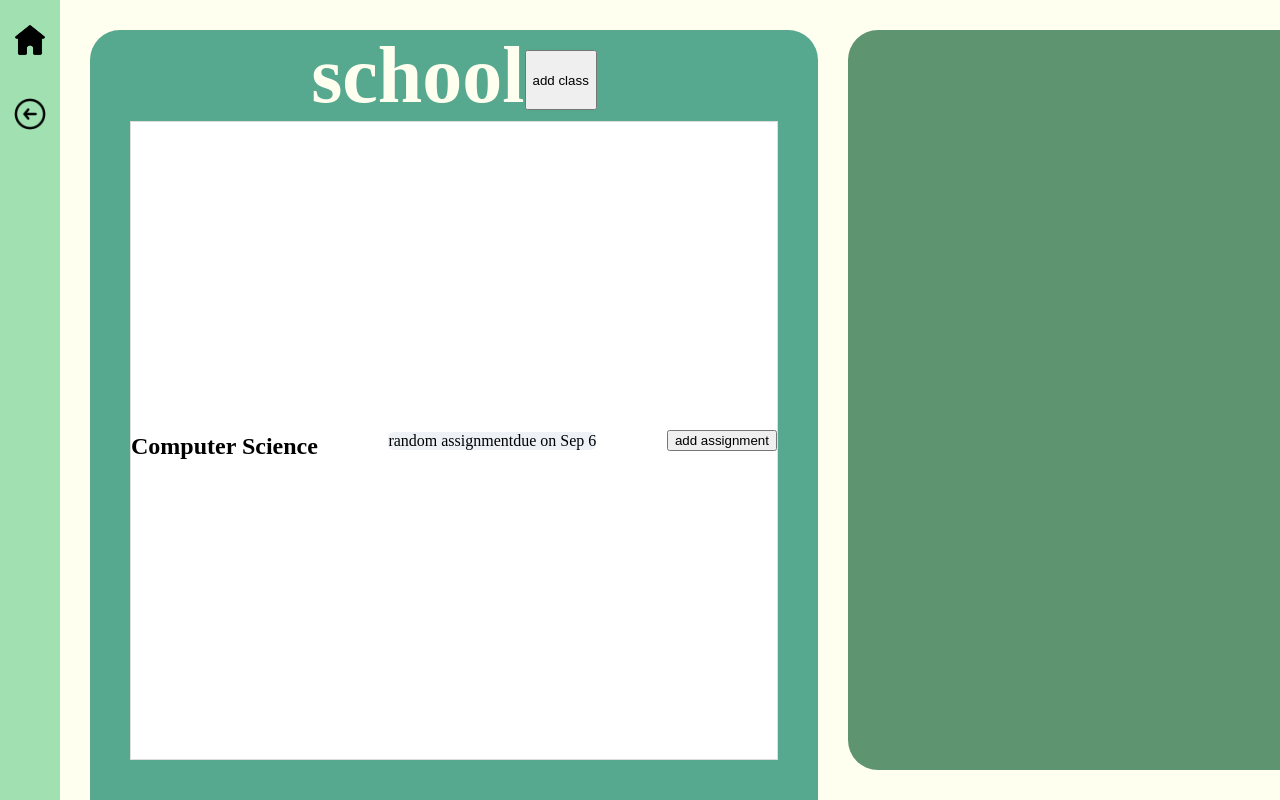
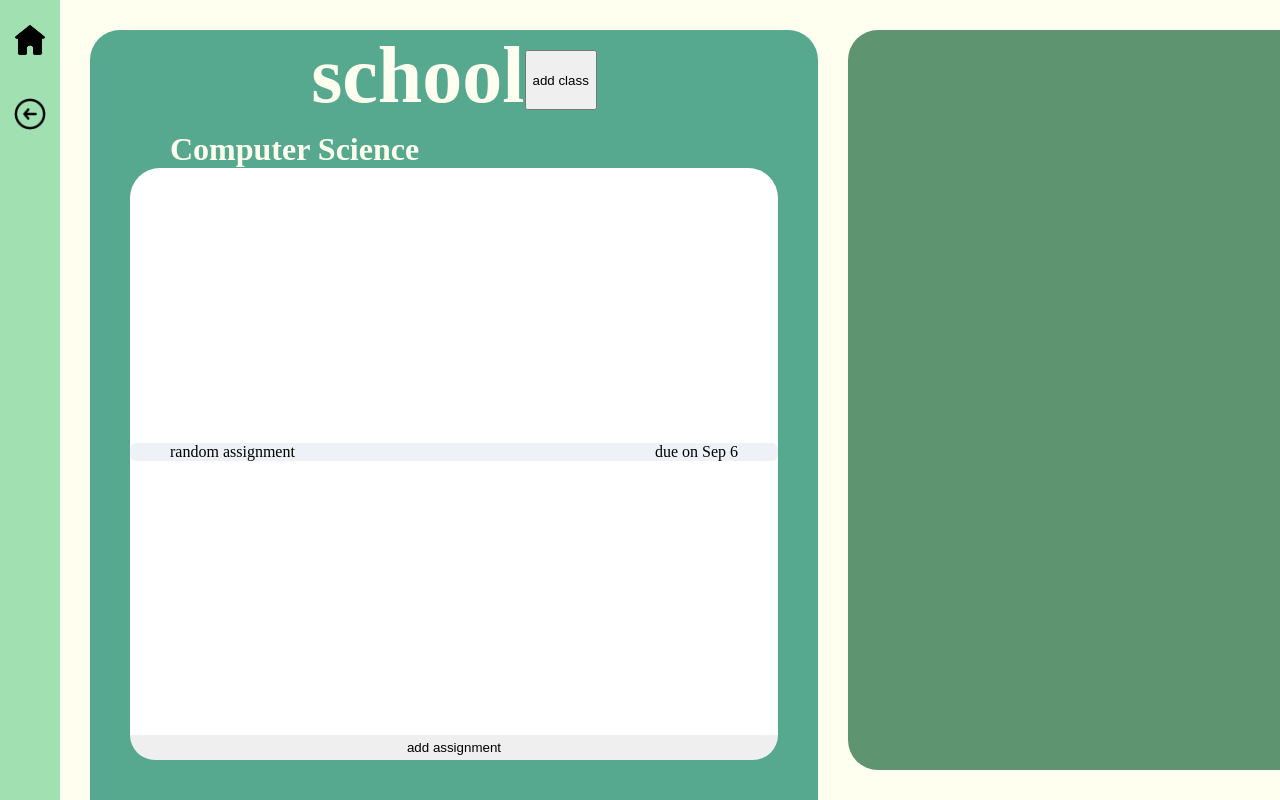
Before and after one commit to benjiangmin/life-in-documents, a React (Vite) app: page /#/planners/dayAtAGlance in a window 1280 px wide. Built offline with nearby package versions, Linux system fonts and the light colour scheme; a web font is replaced by a local one.

Commit message:
school stuff styling

```diff
--- a/main/index.css
+++ b/main/index.css
@@ -850,19 +850,21 @@ input[type=number]::-webkit-inner-spin-button {
   display: flex;
   flex-direction: column;     /* stack classes vertically */
   width: 100%;
+  gap: 3px;
 }
 
 .class {
-  flex: 1;                    /* equal share of height */
+  flex: 1;
   display: flex;
-  justify-content: center;    /* center content vertically */
-  align-items: center;        /* center content horizontally */
-  border: 1px solid #ddd;     /* divider between classes */
-  background: white;
+  flex-direction: column;   /* stack title + assignments vertically */
+  justify-content: flex-start;
+  align-items: stretch;     /* make children take full width */
 }
-
-.class h2 {
-  margin-bottom: 0.5rem;
+.class > h2 {
+    padding-left: 40px;
+    margin: 10px 0px 0px 0px;
+    color: #FFFFF0;
+    font-size: 2rem;
 }
 
 .assignments-section {
@@ -871,24 +873,33 @@ input[type=number]::-webkit-inner-spin-button {
   display: flex;
   justify-content: center;
   align-items: center;
+  height: 100%;
+  background-color: white;
+  border-radius: 30px 30px 0px 0px;
 }
 
 .assignments {
   display: flex;
   flex-direction: column;
   gap: 1px;
+  width: 100%;
 }
 
 .assignment {
   border-radius: 6px;
   background: #eef2f7;
-  text-align: center;
   display: flex;
-  justify-content: center;
+  justify-content: space-between;
   align-items: center;
+  padding: 0px 40px 0px 40px;
 }
 .assignment > p {
     margin: 0px;
+}
+.add-assignment-button {
+    height: 25px;
+    border: none;
+    border-radius: 0px 0px 30px 30px;
 }
 
 
--- a/src/Documents/Planners/DayAtAGlance/School.jsx
+++ b/src/Documents/Planners/DayAtAGlance/School.jsx
@@ -54,7 +54,7 @@ export default function School() {
               </section>
             </section>
 
-            <button onClick={() => addAssignment(index)}>
+            <button className="add-assignment-button" onClick={() => addAssignment(index)}>
               add assignment
             </button>
           </section>
```
